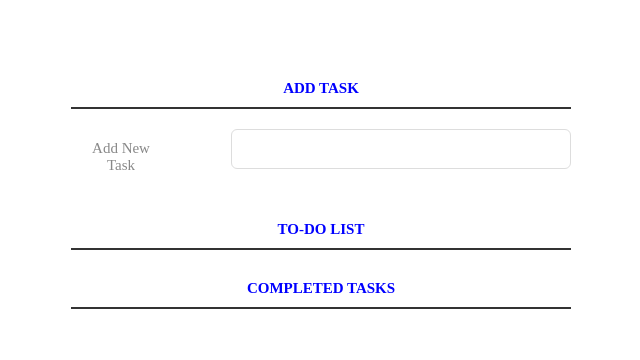
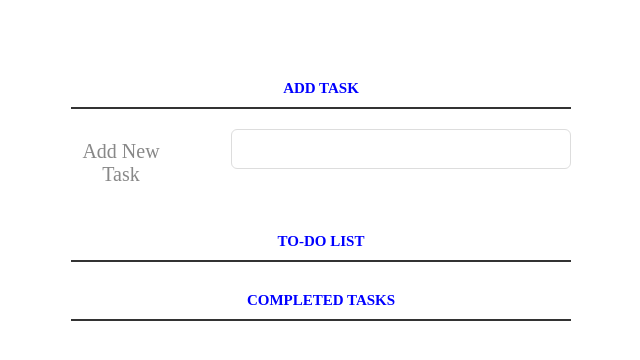
Before and after one commit to sundeepky786/sundeepky, a plain HTML site: page Index.html in a window 1280 px wide. Shown: the whole page, without its empty margins (319-959 px from the left). Drawn offline with Linux system fonts and the light colour scheme.

Commit message:
Update style.css button
Update style.css Button attributes.

```diff
--- a/styles.css
+++ b/styles.css
@@ -33,9 +33,9 @@ button {
 
 button {
 	background: none;
-	border: 0;
-	color: #888;
-	font-size: 15px;
+	border: Black;
+	color: #888888;
+	font-size: 20px;
 	width: 100px;
 	margin: 10px 0 0;
 	font-family: serif, sans-serif;
```
